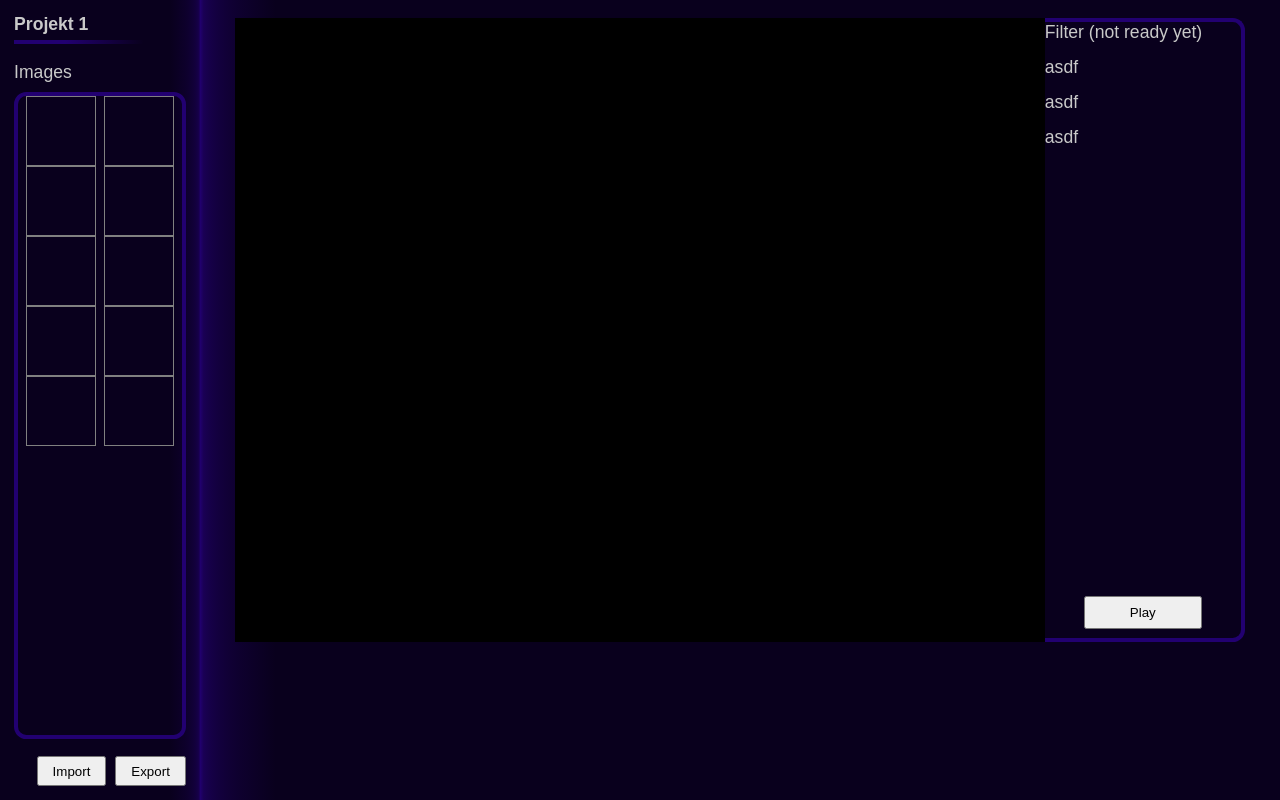
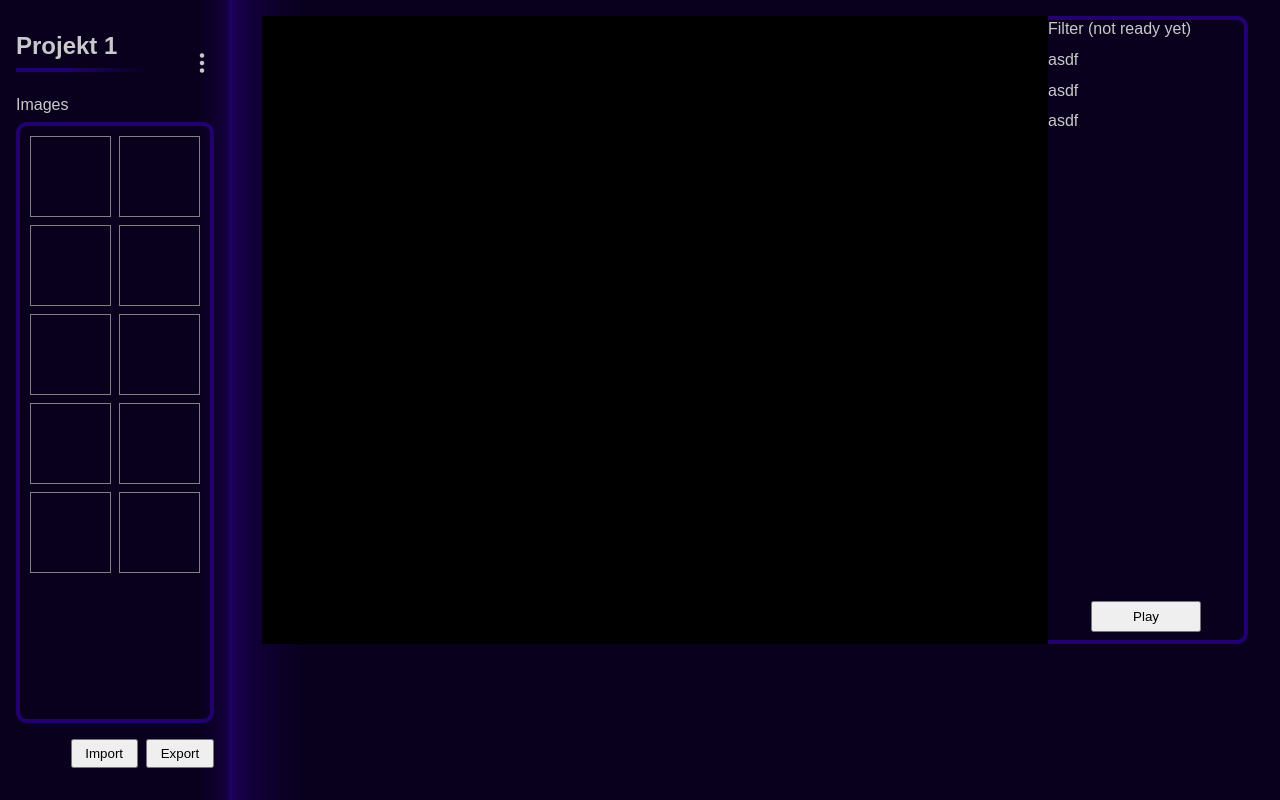
Before and after one commit to Tobias755/Stop-Motion-App, a plain HTML site: page resources/templates/index.html in a window 1280 px wide. Drawn offline with nearby package versions, Linux system fonts and the light colour scheme.

Commit message:
zwischencommit für mich 4

```diff
--- a/resources/css/style.css
+++ b/resources/css/style.css
@@ -15,65 +15,95 @@
     --text-color: #c9c9c9;
 }
 
+html {
+    font-family: sans-serif;
+    /*font-size: clamp(1rem, 0.7rem + 0.5vw, 2rem);*/
+    color: var(--text-color);
+}
+
 *, *:before, *:after {
     margin: 0;
     padding: 0;
     box-sizing: border-box;
 }
 
-html {
-    font-family: sans-serif;
-    font-size: clamp(1rem, 0.7rem + 0.5vw, 2rem);
-    color: var(--text-color);
-}
-
 body {
     min-height: 100vh;
     min-height: 100dvh;
     background-color: var(--primary-color);
+    display: grid;
+    grid-template-columns: max(15vw, 230px) 1fr;
 }
 
-.app {
-    display: grid;
-    grid-template-columns: max(15vw, 200px) 1fr;
-    height: 100vh;
-}
-
-.sidebar {
+aside {
     background: linear-gradient(to left, var(--accent-color-light), 1%, var(--primary-color) 15%);
-    /*padding: 0.8rem;*/
-    padding: clamp(0.8rem, 0.8rem, 16px);
+    padding: 32px 16px;
+    /*padding: clamp(0.8rem, 0.8rem, 16px);*/
     display: flex;
     flex-direction: column;
     justify-content: space-between;
 }
 
+main {
+    display: flex;
+    flex-direction: column;
+    padding: 1rem 2rem;
+    /*gap: 0.6rem;*/
+    background: linear-gradient(to right, var(--accent-color-light), 1%, var(--primary-color) max(7%, 50px));
+}
+
+.sidebar-header {
+    display: grid;
+    grid-template-columns: 1fr auto;
+    grid-template-areas:
+        "project-title project-menu-btn"
+        "scene-title .";
+    /*align-items: center;*/
+}
+
 .project-title {
+    font-size: 1.5rem;
     font-weight: 600;
-    margin-bottom: 1rem;
     border-bottom: 4px solid;
     border-image: linear-gradient(to right, var(--accent-color-light) 30%, transparent 75%) 1;
-    padding-bottom: 0.3rem;
+    padding-bottom: 8px;
+    margin-bottom: 24px;
 }
 
-.section-title {
+.project-menu-btn {
+    grid-area: project-menu-btn;
+    justify-self: end;
+    background: transparent;
+    border: none;
+    padding: 0;
+    margin: 0;
+    color: inherit;
+    cursor: pointer;
+    /*font-size: 1.5rem;*/
+    /*font-weight: 600;*/
+    /*line-height: 1;*/
+}
+
+.project-menu-btn i {
+    display: block;
+    font-size: 1.5rem;
+}
+
+.scene-title {
     margin-bottom: 0.5rem;
     font-weight: 500;
 }
 
 .thumb-grid {
-    /*padding: 0.5rem;*/
-    /*padding: 8px;*/
+    padding: 10px;
     border: 4px solid var(--accent-color-light);
     border-radius: 0.7em;
     corner-shape: squircle;
     display: grid;
-    /*grid-template-columns: repeat(auto-fit, minmax(70px, 1fr));*/
-    grid-template-columns: repeat(auto-fit, 70px);
-    /*gap: 0.5rem;*/
+    grid-template-columns: repeat(auto-fit, minmax(70px, auto));
+    gap: 8px;
     flex: 1;
     align-content: flex-start;
-    justify-content: space-evenly;
 }
 
 .thumb {
@@ -81,8 +111,7 @@ body {
     position: relative;
     cursor: pointer;
     overflow: hidden;
-    /*width: 70px;*/
-    height: 70px;
+    aspect-ratio: 1 / 1;
     display: flex;
     flex-direction: column;
     text-align: center;
@@ -115,14 +144,6 @@ body {
 .sidebar-buttons button {
     padding: 0.3rem 0.8rem;
     cursor: pointer;
-}
-
-.main {
-    display: flex;
-    flex-direction: column;
-    padding: 1rem 2rem;
-    /*gap: 0.6rem;*/
-    background: linear-gradient(to right, var(--accent-color-light), 1%, var(--primary-color) max(7%, 50px));
 }
 
 .preview-panel {
--- a/resources/templates/index.html
+++ b/resources/templates/index.html
@@ -5,16 +5,28 @@
     <meta name="viewport" content="width=device-width, initial-scale=1.0">
     <title>Onion Skin Project</title>
     <link rel="stylesheet" href="../css/style.css">
+    <link rel="stylesheet" href="https://cdn.jsdelivr.net/npm/bootstrap-icons@1.13.1/font/bootstrap-icons.min.css">
     <!--    <script src="../js/script.js" defer></script>-->
 </head>
 <body>
 
-    <div class="app">
+<aside>
 
-        <aside class="sidebar">
+    <div class="sidebar-header">
         <div class="project-title">Projekt 1</div>
 
-            <div class="section-title">Images</div>
+        <button class="project-menu-btn" type="button" aria-label="Project menu">
+            <i class="bi bi-three-dots-vertical"></i>
+        </button>
+
+        <div class="scene-title">Images</div>
+    </div>
+
+<!--    <div class="project-title">Projekt 1</div>-->
+
+<!--    <i class="bi bi-three-dots-vertical"></i>-->
+
+<!--    <div class="scene-title">Images</div>-->
 
     <div id="thumbGrid" class="thumb-grid">
         <div class="thumb"></div>
@@ -35,7 +47,7 @@
     </div>
 </aside>
 
-        <div class="main">
+<main>
 
     <div class="preview-panel">
         <div class="selected-wrapper">
@@ -52,8 +64,7 @@
     </div>
 
     <div class="carousel" id="carousel"></div>
-        </div>
-    </div>
+</main>
 
 <input id="fileInput" type="file" accept="image/*" multiple hidden/>
 
```
Lines whose indentation alone changed are shown as unchanged.
